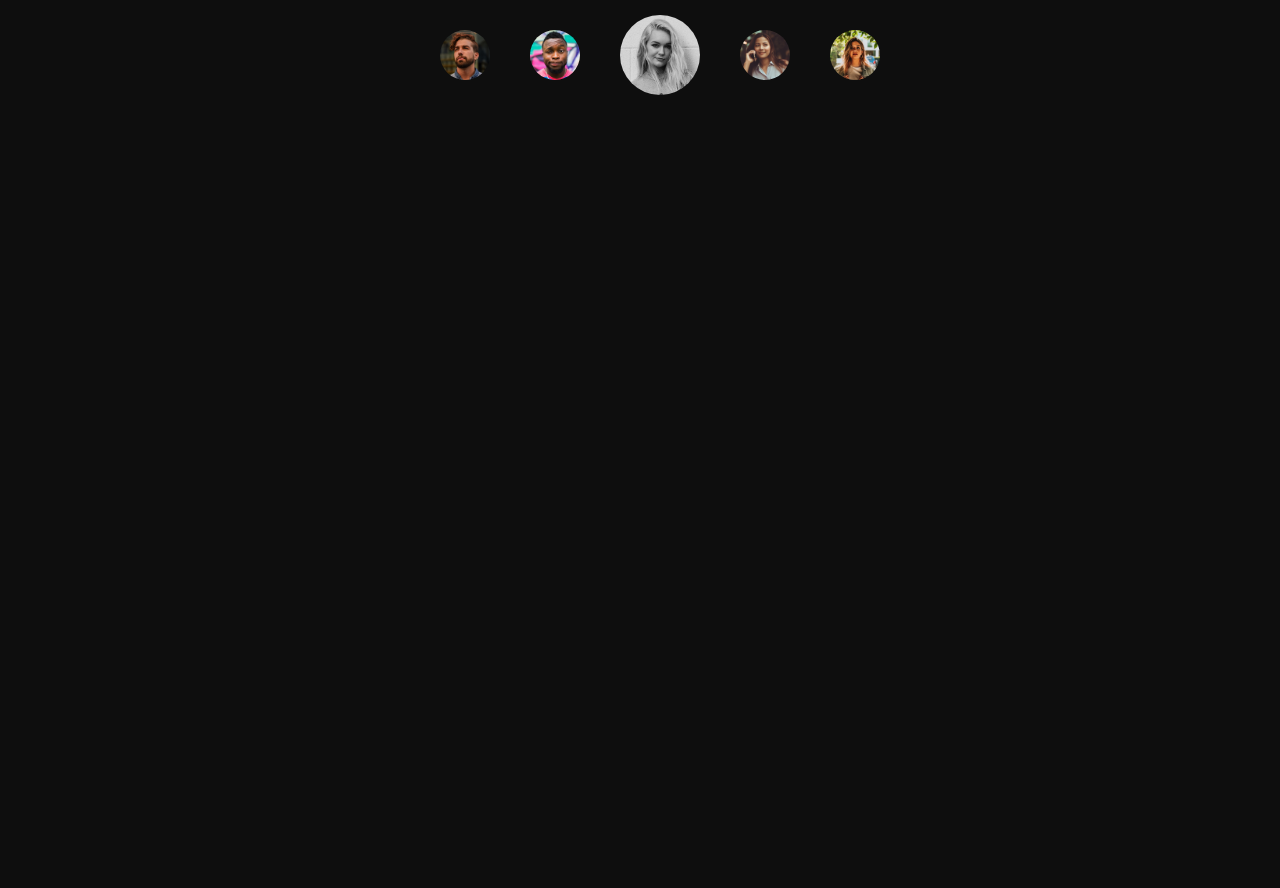
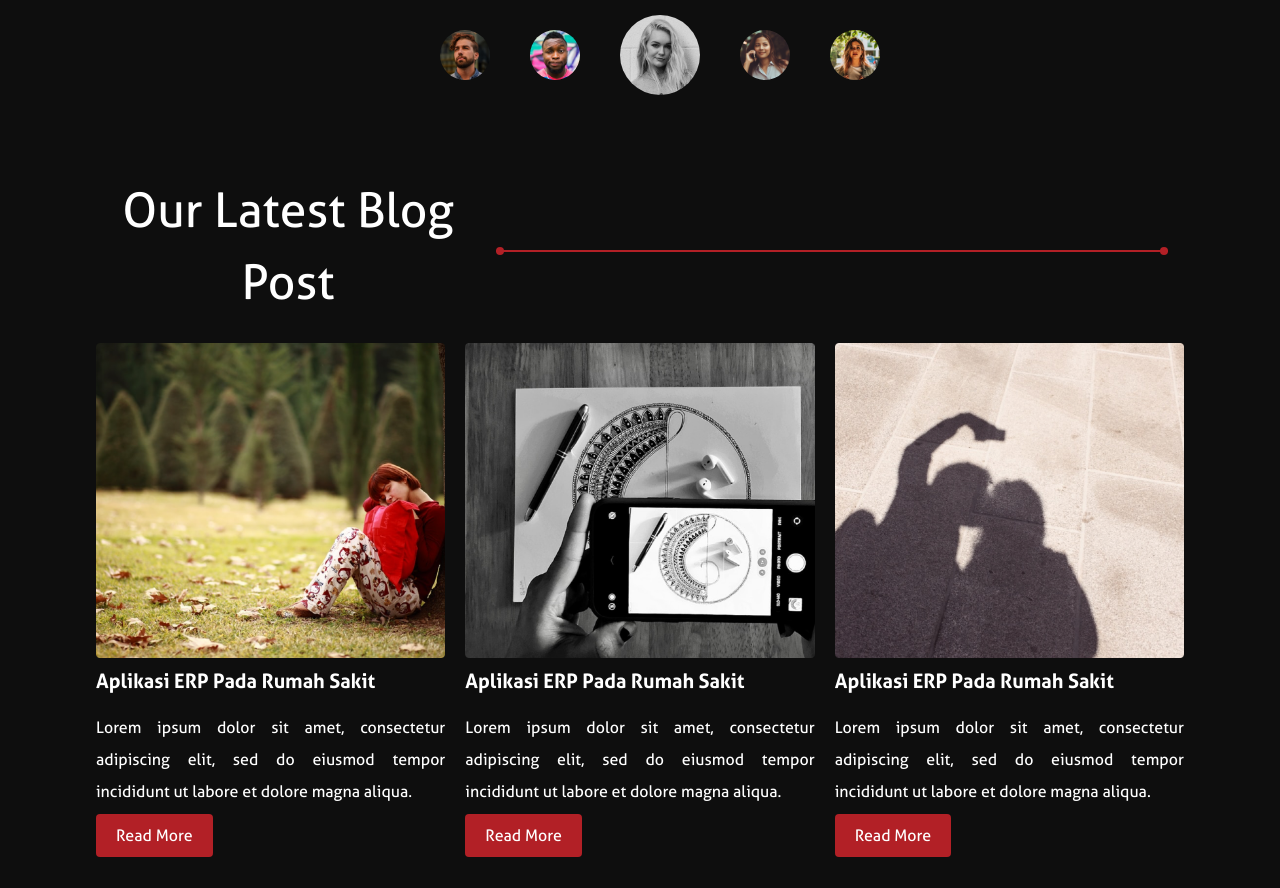
Before and after one commit to hudaprs/bts_new, a React (Create React App) app: page / in a window 1280 px wide. Shown: the part 3100-3988 px from the top of the page. Before the commit the page ends 3235 px from the top, so only its background shows below. Built offline with nearby package versions, Linux system fonts and the light colour scheme.

Commit message:
completing home blog layout and add responsive

```diff
--- a/src/assets/styles/style.css
+++ b/src/assets/styles/style.css
@@ -41,6 +41,11 @@ body {
   );
 }
 
+/* Btn */
+.btn {
+  @apply bg-primary py-3 px-5 rounded transition ease-in duration-500;
+}
+
 /* Home */
 @import "../_home.css";
 @import "../_mobile.css";
--- a/src/components/main/home/Home.js
+++ b/src/components/main/home/Home.js
@@ -6,6 +6,7 @@ import HomeShowcase from "./HomeShowcase"
 import HomeServices from "./HomeServices"
 import HomeTechExpertise from "./HomeTechExpertise"
 import HomeCompanies from "./HomeCompanies"
+import HomeBlog from "./HomeBlog"
 
 const Home = () => {
   return (
@@ -14,6 +15,7 @@ const Home = () => {
       <HomeServices />
       <HomeTechExpertise />
       <HomeCompanies />
+      <HomeBlog />
     </MainLayout>
   )
 }
--- /dev/null
+++ b/src/components/main/home/HomeBlog.js
@@ -0,0 +1,80 @@
+import React from "react"
+
+const HomeBlog = () => {
+  return (
+    <div className='px-6 md:px-24 py-10 font-primary font-hairline' id='blog'>
+      {/* Header */}
+      <div className='flex flex-col md:flex-row items-center mb-6'>
+        <h3 className='text-center text-2xl md:text-5xl'>
+          Our Latest <strong>Blog Post</strong>
+        </h3>
+        <div className='border border-primary h-0  mx-4 flex relative justify-between items-center w-full md:max-w-2xl mt-2'>
+          <div
+            className='bg-primary rounded-full h-2 w-2 absolute'
+            style={{ left: "-1px" }}
+          ></div>
+          <div
+            className='bg-primary rounded-full h-2 w-2 absolute'
+            style={{ right: "-1px" }}
+          ></div>
+        </div>
+      </div>
+
+      {/* Blog list */}
+      <div className='mt-4 grid grid-cols-1 items-center justify-center md:grid-cols-3 gap-5'>
+        <div className='blog-item'>
+          <img
+            src={require("../../../assets/img/Home/Blog/Blog1.png")}
+            alt='Blog1'
+          />
+          <h6 className='text-justify text-xl font-default mt-2'>
+            Aplikasi ERP Pada Rumah Sakit
+          </h6>
+          <p className='text-justify my-4 leading-loose'>
+            Lorem ipsum dolor sit amet, consectetur adipiscing elit, sed do
+            eiusmod tempor incididunt ut labore et dolore magna aliqua.
+          </p>
+          <a href='#!' className='btn hover:bg-white hover:text-primary'>
+            Read More
+          </a>
+        </div>
+
+        <div className='blog-item'>
+          <img
+            src={require("../../../assets/img/Home/Blog/Blog2.png")}
+            alt='Blog2'
+          />
+          <h6 className='md:text-justify text-xl font-default mt-2'>
+            Aplikasi ERP Pada Rumah Sakit
+          </h6>
+          <p className='text-justify my-4 leading-loose'>
+            Lorem ipsum dolor sit amet, consectetur adipiscing elit, sed do
+            eiusmod tempor incididunt ut labore et dolore magna aliqua.
+          </p>
+          <a href='#!' className='btn hover:bg-white hover:text-primary'>
+            Read More
+          </a>
+        </div>
+
+        <div className='blog-item'>
+          <img
+            src={require("../../../assets/img/Home/Blog/Blog3.png")}
+            alt='Blog3'
+          />
+          <h6 className='text-justify text-xl font-default mt-2'>
+            Aplikasi ERP Pada Rumah Sakit
+          </h6>
+          <p className='text-justify my-4 leading-loose'>
+            Lorem ipsum dolor sit amet, consectetur adipiscing elit, sed do
+            eiusmod tempor incididunt ut labore et dolore magna aliqua.
+          </p>
+          <a href='#!' className='btn hover:bg-white hover:text-primary'>
+            Read More
+          </a>
+        </div>
+      </div>
+    </div>
+  )
+}
+
+export default HomeBlog
--- a/src/components/main/home/HomeCompanies.js
+++ b/src/components/main/home/HomeCompanies.js
@@ -3,7 +3,7 @@ import React from "react"
 const HomeCompanies = () => {
   return (
     <div className='px-6 md:px-24 text-center font-primary py-10'>
-      <h3 className='text-center text-4xl md:text-5xl mb-4'>
+      <h3 className='text-center text-2xl md:text-5xl mb-4'>
         Companies We’ve <strong>Helped</strong>
       </h3>
 
--- a/src/components/main/home/HomeServices.js
+++ b/src/components/main/home/HomeServices.js
@@ -39,7 +39,7 @@ const HomeServices = () => {
           <h3 className='text-4xl md:text-5xl mb-4'>
             Our <strong>Services</strong>
           </h3>
-          <Link to='#!' className='bg-primary py-3 px-5 rounded'>
+          <Link to='#!' className='btn'>
             KNOW MORE
           </Link>
         </div>
--- a/src/components/main/home/HomeTechExpertise.js
+++ b/src/components/main/home/HomeTechExpertise.js
@@ -4,7 +4,7 @@ const TechExpertise = () => {
   return (
     <div className='px-6 md:px-24 py-10 font-primary'>
       <div className='grid grid-cols-1 md:grid-cols-2 gap-5'>
-        <div className=''>
+        <div>
           {/* Header */}
           <div className='flex flex-col md:flex-row items-center mb-6'>
             <h3 className='text-center text-2xl md:text-5xl w-full md:w-7/12'>
```
Also changed, not shown: src/assets/styles/_mobile.css (+10 -0 lines), src/assets/styles/tailwind/style.css.
